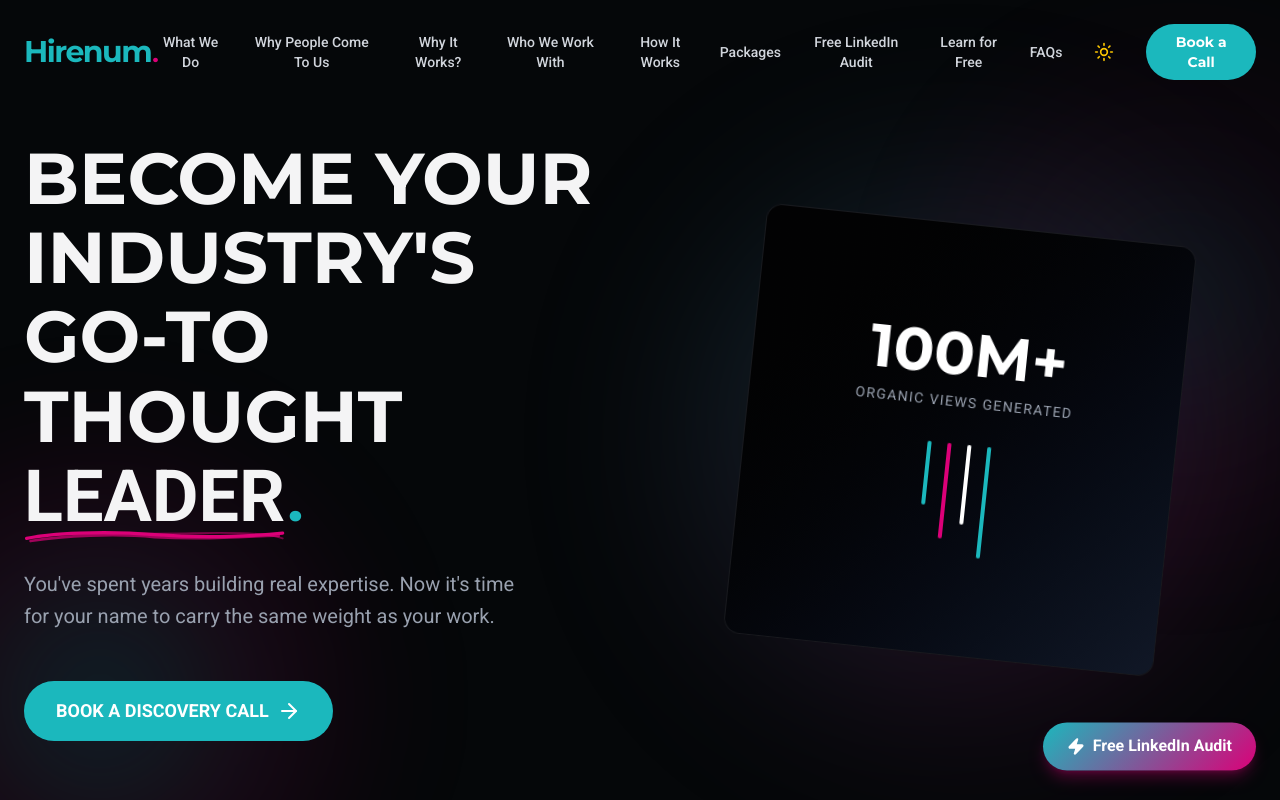
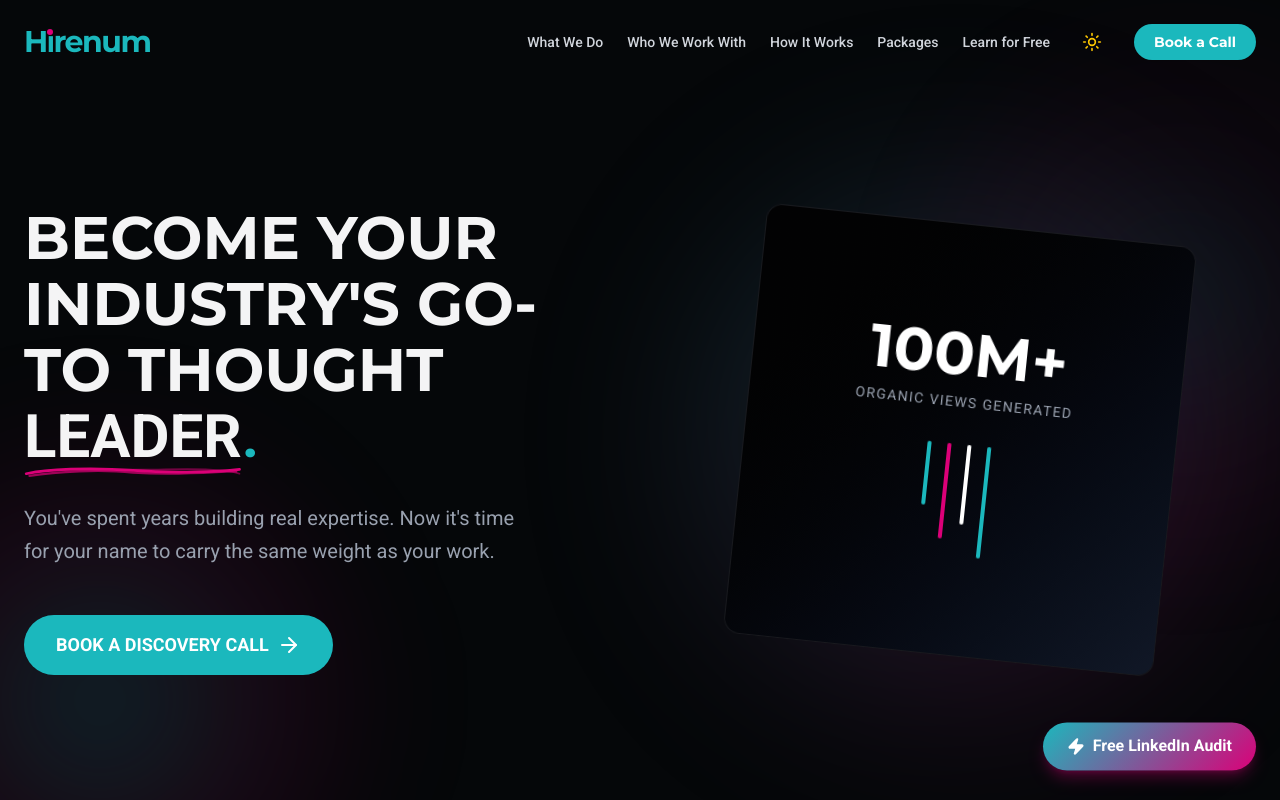
Before and after one commit to hirenum/Website, a Next.js app: page / in a window 1280 px wide. Shown: the top 800 px of the page. Built offline with nearby package versions, Linux system fonts and the light colour scheme.

Commit message:
feat: enhance theme handling with mounted state for hydration fix

```diff
--- a/app/page.tsx
+++ b/app/page.tsx
@@ -59,12 +59,17 @@ const HirenumPage: React.FC = () => {
   const [isMenuOpen, setIsMenuOpen] = useState<boolean>(false);
   const [scrolled, setScrolled] = useState<boolean>(false);
   const [activeFaq, setActiveFaq] = useState<number | null>(null);
+  const [mounted, setMounted] = useState<boolean>(false);
 
   // Theme State
   const {  setTheme, resolvedTheme } = useTheme();
 
-
-
+  // Ensure component is mounted before rendering theme-dependent UI
+  // Using layout effect alternative to avoid lint warning while still preventing hydration mismatch
+  useEffect(() => {
+    const timeoutId = setTimeout(() => setMounted(true), 0);
+    return () => clearTimeout(timeoutId);
+  }, []);
 
   const toggleTheme = () => {
     setTheme(resolvedTheme === 'dark' ? 'light' : 'dark');
@@ -217,20 +222,17 @@ const HirenumPage: React.FC = () => {
       >
         <div className="container mx-auto px-6 flex justify-between items-center">
           <div className="text-3xl text-[#1BB8BD] font-bold tracking-tighter cursor-pointer font-logo" onClick={() => scrollToSection('start-here')}>
-            Hirenum<span className="text-[#DC0078]">.</span>
+            H<span className="relative">ı<span className="absolute top-[0.15em] left-1/2 -translate-x-1/2 w-[0.2em] h-[0.2em] bg-[#dc0078] rounded-full"></span></span>renum
           </div>
 
           {/* Desktop Nav */}
           <div className="hidden lg:flex items-center space-x-6 text-sm font-medium text-gray-600 dark:text-gray-300">
             <button onClick={() => scrollToSection('what-we-do')} className="relative hover:text-[#1BB8BD] transition-all duration-300 after:content-[''] after:absolute after:bottom-[-4px] after:left-0 after:w-0 after:h-[2px] after:bg-gradient-to-r after:from-[#1BB8BD] after:to-[#DC0078] hover:after:w-full after:transition-all after:duration-300">What We Do</button>
-            <button onClick={() => scrollToSection('why-people-come')} className="relative hover:text-[#1BB8BD] transition-all duration-300 after:content-[''] after:absolute after:bottom-[-4px] after:left-0 after:w-0 after:h-[2px] after:bg-gradient-to-r after:from-[#1BB8BD] after:to-[#DC0078] hover:after:w-full after:transition-all after:duration-300">Why People Come To Us</button>
-            <button onClick={() => scrollToSection('why-it-works')} className="relative hover:text-[#1BB8BD] transition-all duration-300 after:content-[''] after:absolute after:bottom-[-4px] after:left-0 after:w-0 after:h-[2px] after:bg-gradient-to-r after:from-[#1BB8BD] after:to-[#DC0078] hover:after:w-full after:transition-all after:duration-300">Why It Works?</button>
+
             <button onClick={() => scrollToSection('who-we-work-with')} className="relative hover:text-[#1BB8BD] transition-all duration-300 after:content-[''] after:absolute after:bottom-[-4px] after:left-0 after:w-0 after:h-[2px] after:bg-gradient-to-r after:from-[#1BB8BD] after:to-[#DC0078] hover:after:w-full after:transition-all after:duration-300">Who We Work With</button>
             <button onClick={() => scrollToSection('how-it-works')} className="relative hover:text-[#1BB8BD] transition-all duration-300 after:content-[''] after:absolute after:bottom-[-4px] after:left-0 after:w-0 after:h-[2px] after:bg-gradient-to-r after:from-[#1BB8BD] after:to-[#DC0078] hover:after:w-full after:transition-all after:duration-300">How It Works</button>
             <button onClick={() => scrollToSection('packages')} className="relative hover:text-[#1BB8BD] transition-all duration-300 after:content-[''] after:absolute after:bottom-[-4px] after:left-0 after:w-0 after:h-[2px] after:bg-gradient-to-r after:from-[#1BB8BD] after:to-[#DC0078] hover:after:w-full after:transition-all after:duration-300">Packages</button>
-            <button onClick={() => scrollToSection('linkedin-audit')} className="relative hover:text-[#1BB8BD] transition-all duration-300 after:content-[''] after:absolute after:bottom-[-4px] after:left-0 after:w-0 after:h-[2px] after:bg-gradient-to-r after:from-[#1BB8BD] after:to-[#DC0078] hover:after:w-full after:transition-all after:duration-300">Free LinkedIn Audit</button>
             <button onClick={() => scrollToSection('learn-for-free')} className="relative hover:text-[#1BB8BD] transition-all duration-300 after:content-[''] after:absolute after:bottom-[-4px] after:left-0 after:w-0 after:h-[2px] after:bg-gradient-to-r after:from-[#1BB8BD] after:to-[#DC0078] hover:after:w-full after:transition-all after:duration-300">Learn for Free</button>
-            <button onClick={() => scrollToSection('faqs')} className="relative hover:text-[#1BB8BD] transition-all duration-300 after:content-[''] after:absolute after:bottom-[-4px] after:left-0 after:w-0 after:h-[2px] after:bg-gradient-to-r after:from-[#1BB8BD] after:to-[#DC0078] hover:after:w-full after:transition-all after:duration-300">FAQs</button>
 
             {/* Theme Toggle */}
             <button
@@ -238,7 +240,7 @@ const HirenumPage: React.FC = () => {
               className="p-2 rounded-full transition-all duration-500 hover:bg-black/5 dark:hover:bg-white/10 hover:rotate-180 hover:scale-110"
               title="Toggle Theme"
             >
-              {resolvedTheme === 'dark' ? <Sun size={20} className="text-yellow-400" /> : <Moon size={20} />}
+              {mounted && (resolvedTheme === 'dark' ? <Sun size={20} className="text-yellow-400" /> : <Moon size={20} />)}
             </button>
 
             <button
@@ -253,7 +255,7 @@ const HirenumPage: React.FC = () => {
           {/* Mobile Menu Toggle */}
           <div className="flex items-center gap-4 lg:hidden">
             <button onClick={toggleTheme} className="p-2 transition-all duration-500 hover:rotate-180">
-               {resolvedTheme === 'dark' ? <Sun size={24} className="text-yellow-400" /> : <Moon size={24} />}
+               {mounted && (resolvedTheme === 'dark' ? <Sun size={24} className="text-yellow-400" /> : <Moon size={24} />)}
             </button>
             <div className="cursor-pointer transition-transform duration-300 hover:scale-110" onClick={() => setIsMenuOpen(!isMenuOpen)}>
               {isMenuOpen ? <X size={28} /> : <Menu size={28} />}
@@ -267,14 +269,10 @@ const HirenumPage: React.FC = () => {
             className="lg:hidden absolute top-full left-0 w-full border-b p-6 flex flex-col space-y-4 shadow-2xl bg-[var(--bg-primary)] border-[var(--border-color)]"
           >
             <button onClick={() => scrollToSection('what-we-do')} className="text-lg hover:text-[#1BB8BD] transition-all duration-300 hover:translate-x-2">What We Do</button>
-            <button onClick={() => scrollToSection('why-people-come')} className="text-lg hover:text-[#1BB8BD] transition-all duration-300 hover:translate-x-2">Why People Come To Us</button>
-            <button onClick={() => scrollToSection('why-it-works')} className="text-lg hover:text-[#1BB8BD] transition-all duration-300 hover:translate-x-2">Why It Works?</button>
             <button onClick={() => scrollToSection('who-we-work-with')} className="text-lg hover:text-[#1BB8BD] transition-all duration-300 hover:translate-x-2">Who We Work With</button>
             <button onClick={() => scrollToSection('how-it-works')} className="text-lg hover:text-[#1BB8BD] transition-all duration-300 hover:translate-x-2">How It Works</button>
             <button onClick={() => scrollToSection('packages')} className="text-lg hover:text-[#1BB8BD] transition-all duration-300 hover:translate-x-2">Packages</button>
-            <button onClick={() => scrollToSection('linkedin-audit')} className="text-lg text-[#1BB8BD] font-bold hover:text-[#DC0078] transition-all duration-300 hover:translate-x-2">Free LinkedIn Audit</button>
             <button onClick={() => scrollToSection('learn-for-free')} className="text-lg hover:text-[#1BB8BD] transition-all duration-300 hover:translate-x-2">Learn for Free</button>
-            <button onClick={() => scrollToSection('faqs')} className="text-lg hover:text-[#1BB8BD] transition-all duration-300 hover:translate-x-2">FAQs</button>
             <button
               onClick={() => { setIsMenuOpen(false); window.open('https://calendly.com', '_blank'); }}
               className="bg-[#1BB8BD] text-white px-5 py-3 rounded-full font-bold text-center transition-all duration-300 hover:bg-[#1fcfd4]"
@@ -307,7 +305,7 @@ const HirenumPage: React.FC = () => {
           <div className="space-y-8 max-w-2xl">
 
 
-            <h1 className="text-5xl md:text-7xl font-bold leading-[1.05] md:leading-[1.1]">
+            <h1 className="text-5xl md:text-6xl font-bold leading-[1.05] md:leading-[1.1]">
               BECOME YOUR INDUSTRY&apos;S GO-TO THOUGHT{' '}
               <span className="relative inline-block">
                 LEADER
```
